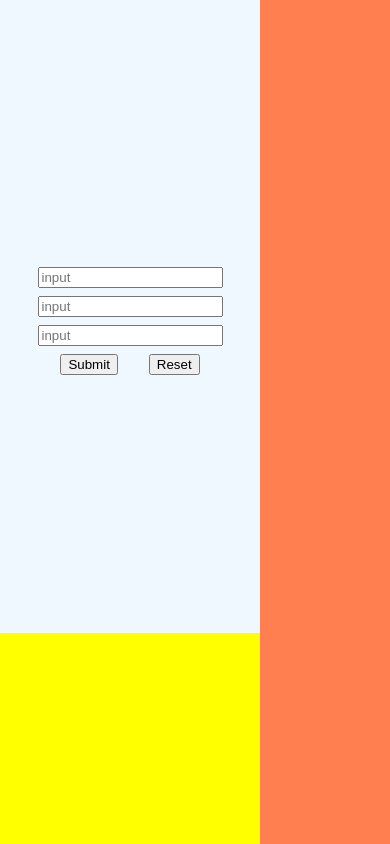
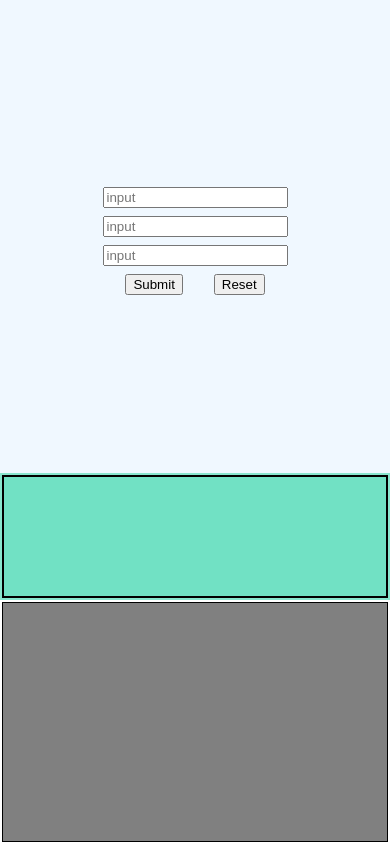
Before and after one commit to shailesh-rai-12/webdev, a plain HTML site: page validation.html in a window 390 px wide. Drawn offline with Linux system fonts and the light colour scheme.

Commit message:
css modified for media query

```diff
--- a/validation.css
+++ b/validation.css
@@ -15,14 +15,13 @@ body{
 
 .content{
     flex: 1;
-    background-color: pink;
     display: flex;
     flex-flow: row wrap;
 }
 
 .form-container{
     flex: 2;
-    background-color: aqua;
+    background-color:rgba(108, 224, 195, 0.808);
     display: flex;
     flex-flow: column wrap;
     justify-content: center;
@@ -52,10 +51,12 @@ body{
 
 .errors{
     flex:1;
-    background-color: yellow;
+    background-color: rgba(108, 224, 195, 0.808);
     display: flex;
     flex-direction: column;
     align-items: center;
+    border:2px solid black;
+    margin: 2px;
 
 }
 
@@ -64,17 +65,26 @@ body{
 
 .output-container{
     flex:1;
-    background-color: coral;
+    background-color: grey;
     display: flex;
     flex-direction: column;
+    border:1px solid black;
+    margin: 2px;
 
 }
 
 .saved-content{
-    border: 2px solid black;
+    border: 1px solid black;
     margin:2px;
 }
 
 .saved-content p{
     margin: 0;
 }
+
+@media screen and (max-width:768px) {
+    .content{
+        flex-direction: column;
+    }
+
+}
```
